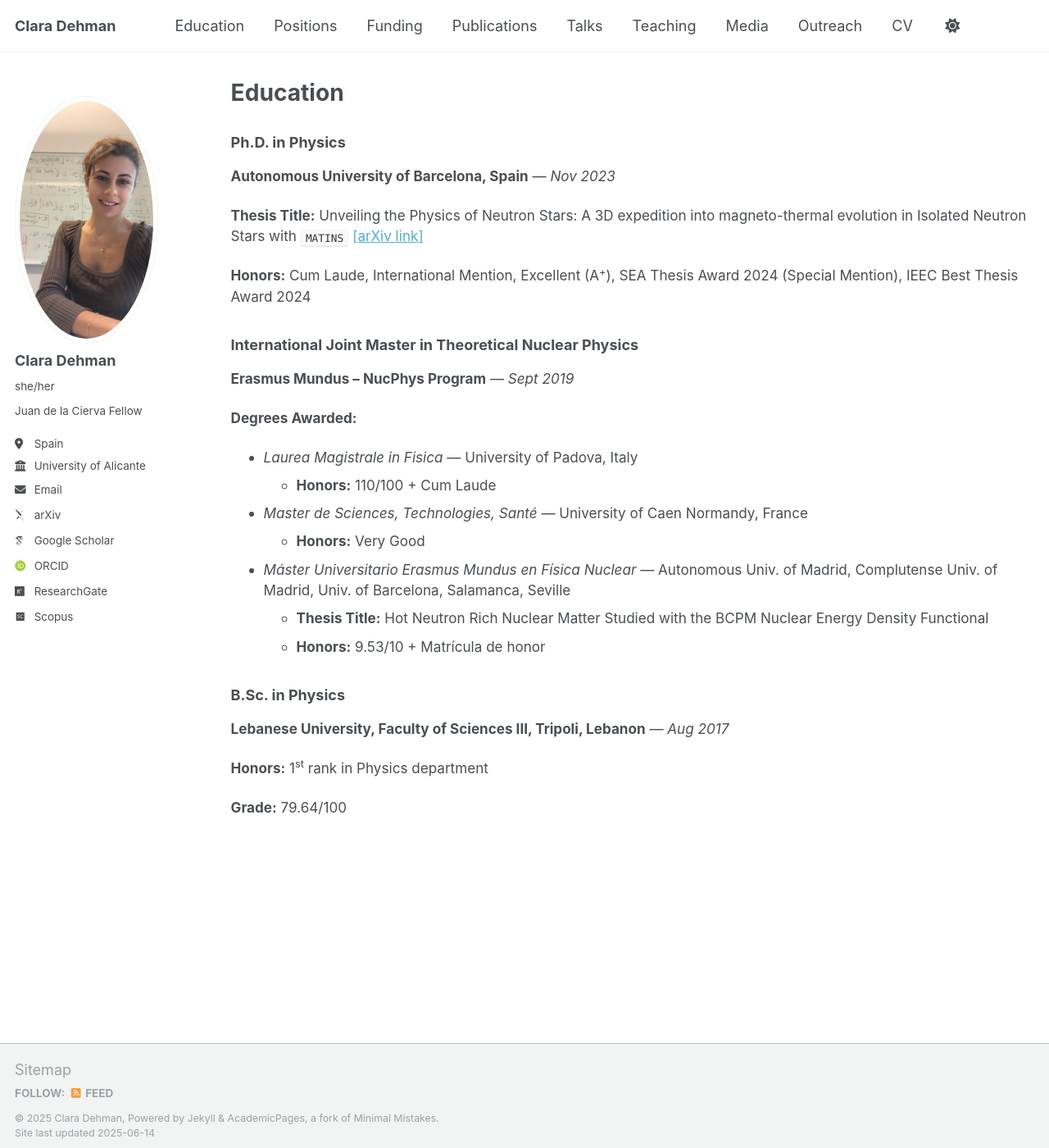
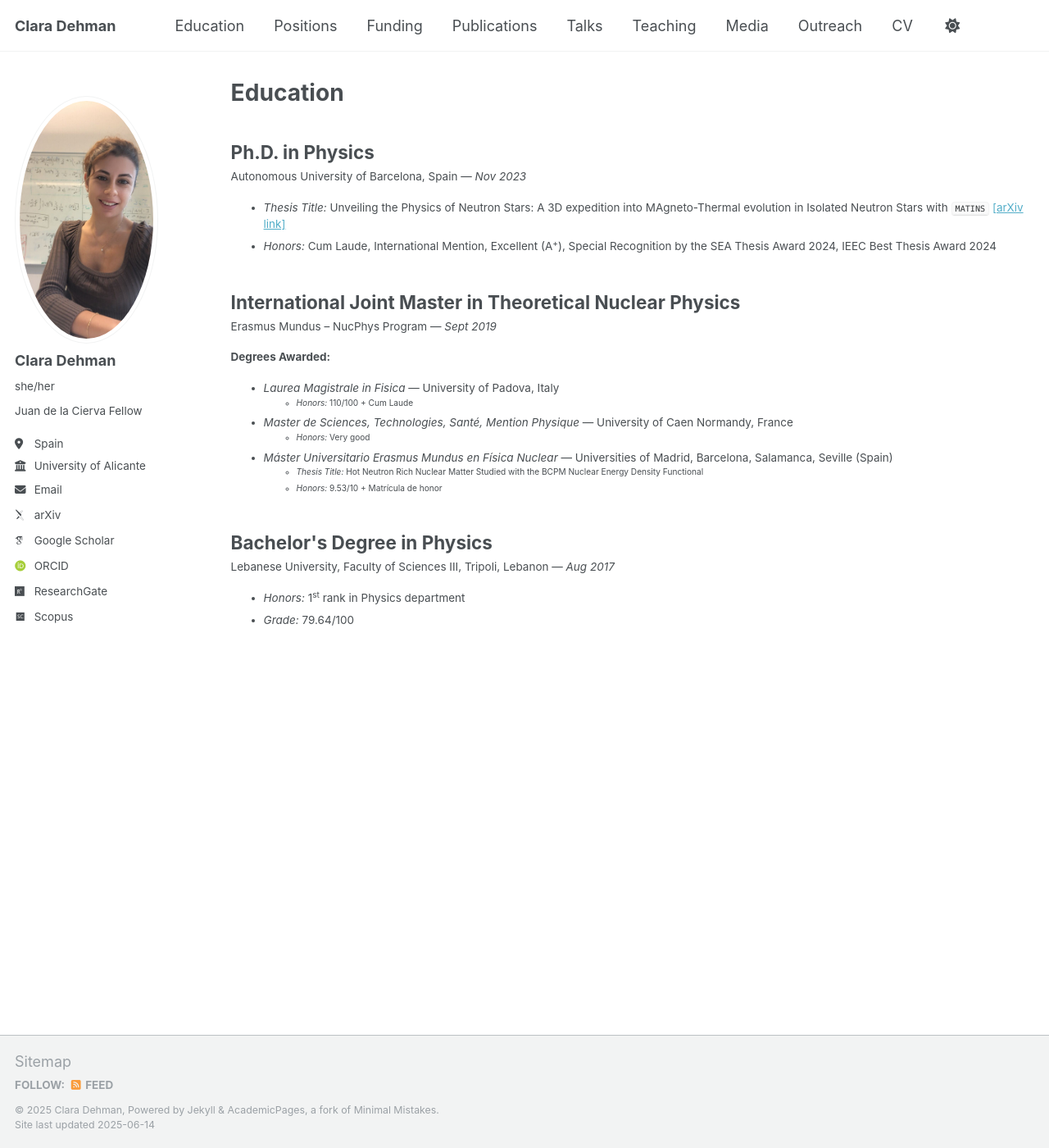
Before and after one commit to ClaraDehman/ClaraDehman.github.io, a Jekyll site: the page built from _pages/education.html, in a window 1280 px wide and 1400 px high. Shown: the whole window at 82% size. Built offline with Jekyll 4.4.1, drawn with Linux system fonts in a browser that asks for light colours; some web fonts are replaced.

Commit message:
Update education.html

```diff
--- a/_pages/education.html
+++ b/_pages/education.html
@@ -8,35 +8,39 @@
 {% include base_path %}
 
 <div class="archive__item">
-  <h3 class="archive__item-title">Ph.D. in Physics</h3>
-  <p style="font-size: 0.95em;"><strong>Autonomous University of Barcelona, Spain</strong> — <em>Nov 2023</em></p>
-  <p style="font-size: 0.95em;"><strong>Thesis Title:</strong> Unveiling the Physics of Neutron Stars: A 3D expedition into magneto-thermal evolution in Isolated Neutron Stars with <code>MATINS</code> <a href="https://arxiv.org/pdf/2405.00133" target="_blank">[arXiv link]</a></p>
-  <p style="font-size: 0.95em;"><strong>Honors:</strong> Cum Laude, International Mention, Excellent (A<sup>+</sup>), SEA Thesis Award 2024 (Special Mention), IEEC Best Thesis Award 2024</p>
+  <h2 class="archive__item-title">Ph.D. in Physics</h2>
+  <p class="archive__item-excerpt">Autonomous University of Barcelona, Spain — <em>Nov 2023</em></p>
+  <ul class="archive__item-excerpt">
+    <li><em>Thesis Title:</em> Unveiling the Physics of Neutron Stars: A 3D expedition into MAgneto-Thermal evolution in Isolated Neutron Stars with <code>MATINS</code> <a href="https://arxiv.org/pdf/2405.00133" target="_blank">[arXiv link]</a></li>
+    <li><em>Honors:</em> Cum Laude, International Mention, Excellent (A<sup>+</sup>), Special Recognition by the SEA Thesis Award 2024, IEEC Best Thesis Award 2024</li>
+  </ul>
 </div>
 
 <div class="archive__item">
-  <h3 class="archive__item-title">International Joint Master in Theoretical Nuclear Physics</h3>
-  <p style="font-size: 0.95em;"><strong>Erasmus Mundus – NucPhys Program</strong> — <em>Sept 2019</em></p>
-  <p style="font-size: 0.95em;"><strong>Degrees Awarded:</strong></p>
-  <ul style="font-size: 0.95em;">
+  <h2 class="archive__item-title">International Joint Master in Theoretical Nuclear Physics</h2>
+  <p class="archive__item-excerpt">Erasmus Mundus – NucPhys Program — <em>Sept 2019</em></p>
+  <p class="archive__item-excerpt"><strong>Degrees Awarded:</strong></p>
+  <ul class="archive__item-excerpt">
     <li><em>Laurea Magistrale in Fisica</em> — University of Padova, Italy
-      <ul><li><strong>Honors:</strong> 110/100 + Cum Laude</li></ul>
+      <ul class="archive__item-excerpt"><li><em>Honors:</em> 110/100 + Cum Laude</li></ul>
     </li>
-    <li><em>Master de Sciences, Technologies, Santé</em> — University of Caen Normandy, France
-      <ul><li><strong>Honors:</strong> Very Good</li></ul>
+    <li><em>Master de Sciences, Technologies, Santé, Mention Physique</em> — University of Caen Normandy, France
+      <ul class="archive__item-excerpt"><li><em>Honors:</em> Very good</li></ul>
     </li>
-    <li><em>Máster Universitario Erasmus Mundus en Física Nuclear</em> — Autonomous Univ. of Madrid, Complutense Univ. of Madrid, Univ. of Barcelona, Salamanca, Seville
-      <ul>
-        <li><strong>Thesis Title:</strong> Hot Neutron Rich Nuclear Matter Studied with the BCPM Nuclear Energy Density Functional</li>
-        <li><strong>Honors:</strong> 9.53/10 + Matrícula de honor</li>
+    <li><em>Máster Universitario Erasmus Mundus en Física Nuclear</em> — Universities of Madrid, Barcelona, Salamanca, Seville (Spain)
+      <ul class="archive__item-excerpt">
+        <li><em>Thesis Title:</em> Hot Neutron Rich Nuclear Matter Studied with the BCPM Nuclear Energy Density Functional</li>
+        <li><em>Honors:</em> 9.53/10 + Matrícula de honor</li>
       </ul>
     </li>
   </ul>
 </div>
 
 <div class="archive__item">
-  <h3 class="archive__item-title">B.Sc. in Physics</h3>
-  <p style="font-size: 0.95em;"><strong>Lebanese University, Faculty of Sciences III, Tripoli, Lebanon</strong> — <em>Aug 2017</em></p>
-  <p style="font-size: 0.95em;"><strong>Honors:</strong> 1<sup>st</sup> rank in Physics department</p>
-  <p style="font-size: 0.95em;"><strong>Grade:</strong> 79.64/100</p>
+  <h2 class="archive__item-title">Bachelor's Degree in Physics</h2>
+  <p class="archive__item-excerpt">Lebanese University, Faculty of Sciences III, Tripoli, Lebanon — <em>Aug 2017</em></p>
+  <ul class="archive__item-excerpt">
+    <li><em>Honors:</em> 1<sup>st</sup> rank in Physics department</li>
+    <li><em>Grade:</em> 79.64/100</li>
+  </ul>
 </div>
```
